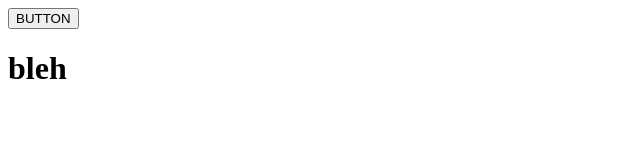
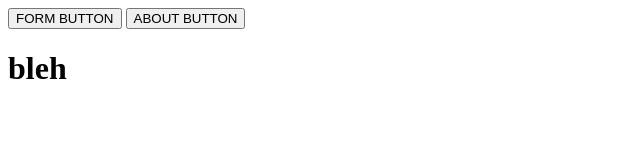
Before and after one commit to ojimmart2512/Trust-US, a website: page client/src/index.html in a window 1280 px wide. Shown: the whole page, without its empty margins (0-640 px from the left). Drawn offline with Linux system fonts and the light colour scheme.

Commit message:
client index and new hmtl files for server

```diff
--- a/client/src/index.html
+++ b/client/src/index.html
@@ -6,7 +6,8 @@
     <title>Landing Page</title>
   </head>
   <body>
-    <a href="./form.html"><button>BUTTON</button></a>
+    <a href="./form.html"><button>FORM BUTTON</button></a>
+    <a href="./about.html"><button>ABOUT BUTTON</button></a>
     <h1>bleh</h1>
   </body>
 </html>
```
Also changed, not shown: server/public/about.html (added), server/public/form.html (added).
